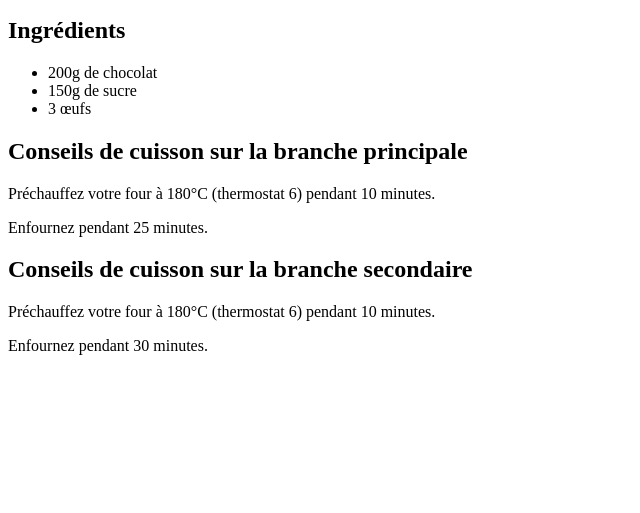
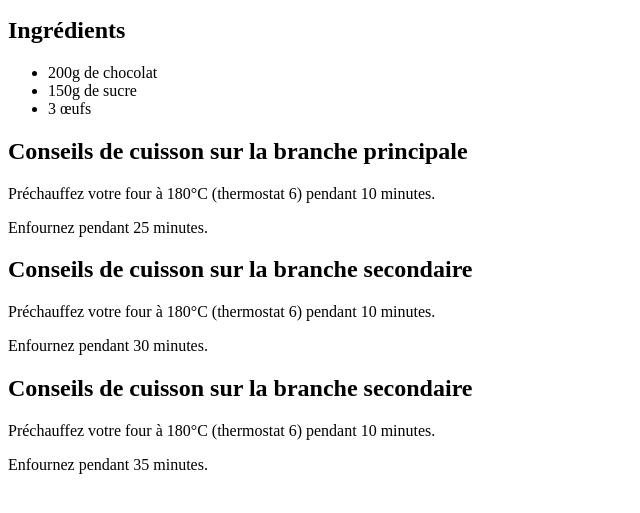
Before and after one commit to bamboguirassy/mes-recettes, a plain HTML site: page chocolate-cake.html in a window 1280 px wide. Shown: the part 101-614 px from the top of the page, without its empty margins (0-640 px from the left). Drawn offline with Linux system fonts and the light colour scheme.

Commit message:
fixing de revert

```diff
--- a/chocolate-cake.html
+++ b/chocolate-cake.html
@@ -27,6 +27,11 @@
         <p>Préchauffez votre four à 180°C (thermostat 6) pendant 10 minutes.</p>
         <p>Enfournez pendant 30 minutes.</p>
     </section>
+    <section>
+        <h2>Conseils de cuisson sur la branche secondaire</h2>
+        <p>Préchauffez votre four à 180°C (thermostat 6) pendant 10 minutes.</p>
+        <p>Enfournez pendant 35 minutes.</p>
+    </section>
 </body>
 
 </html>
```
